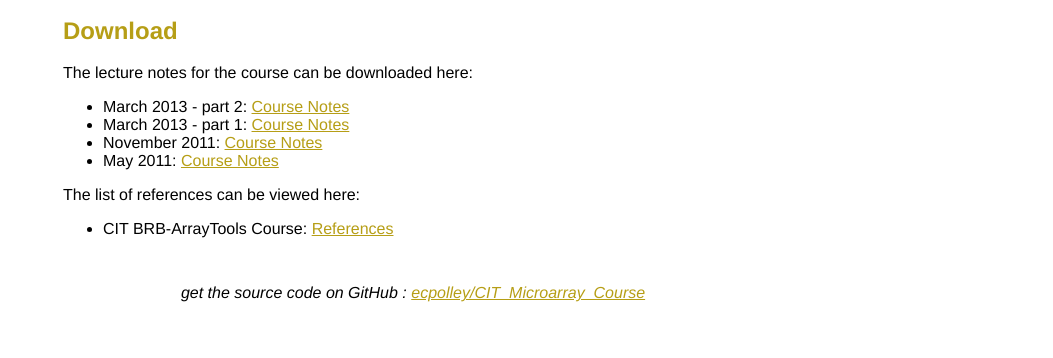
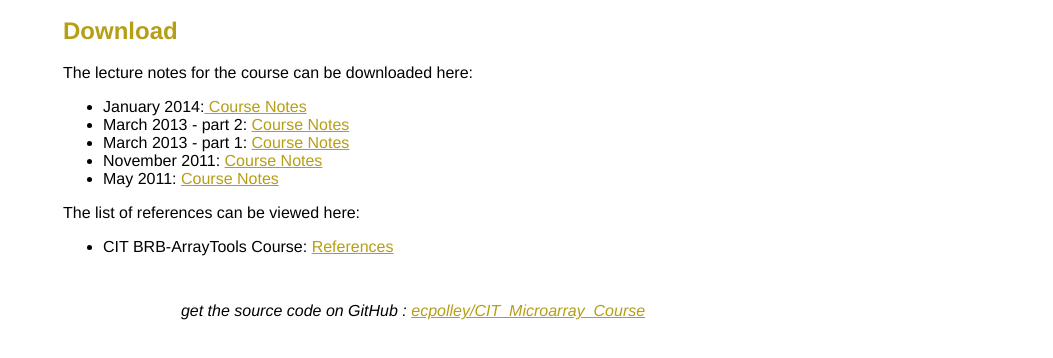
Before and after one commit to ecpolley/CIT_Microarray_Course, a plain HTML site: page index.html in a window 1280 px wide. Shown: the part 332-690 px from the top of the page, without its empty margins (227-1280 px from the left). Drawn offline with Linux system fonts and the light colour scheme.

Commit message:
Added Jan 2014 slides
Signed-off-by: Eric Polley <eric.polley@nih.gov>

```diff
--- a/index.html
+++ b/index.html
@@ -59,6 +59,7 @@
     <p>
       The lecture notes for the course can be downloaded here:
       <ul>
+		  <li>January 2014:<a href="https://github.com/ecpolley/CIT_Microarray_Course/raw/master/CIT_course_2014_1.pdf"> Course Notes</a></li>
         <li>March 2013 - part 2: <a href="https://github.com/ecpolley/CIT_Microarray_Course/raw/master/CITtraining_Mar2013.pdf"> Course Notes</a></li>
         <li>March 2013 - part 1: <a href="https://github.com/ecpolley/CIT_Microarray_Course/raw/master/CIT_course_2013_3.pdf"> Course Notes</a></li>
         <li>November 2011: <a href="https://github.com/ecpolley/CIT_Microarray_Course/raw/master/CIT_course2.pdf"> Course Notes</a></li>
```
Also changed, not shown: 2 other files.
